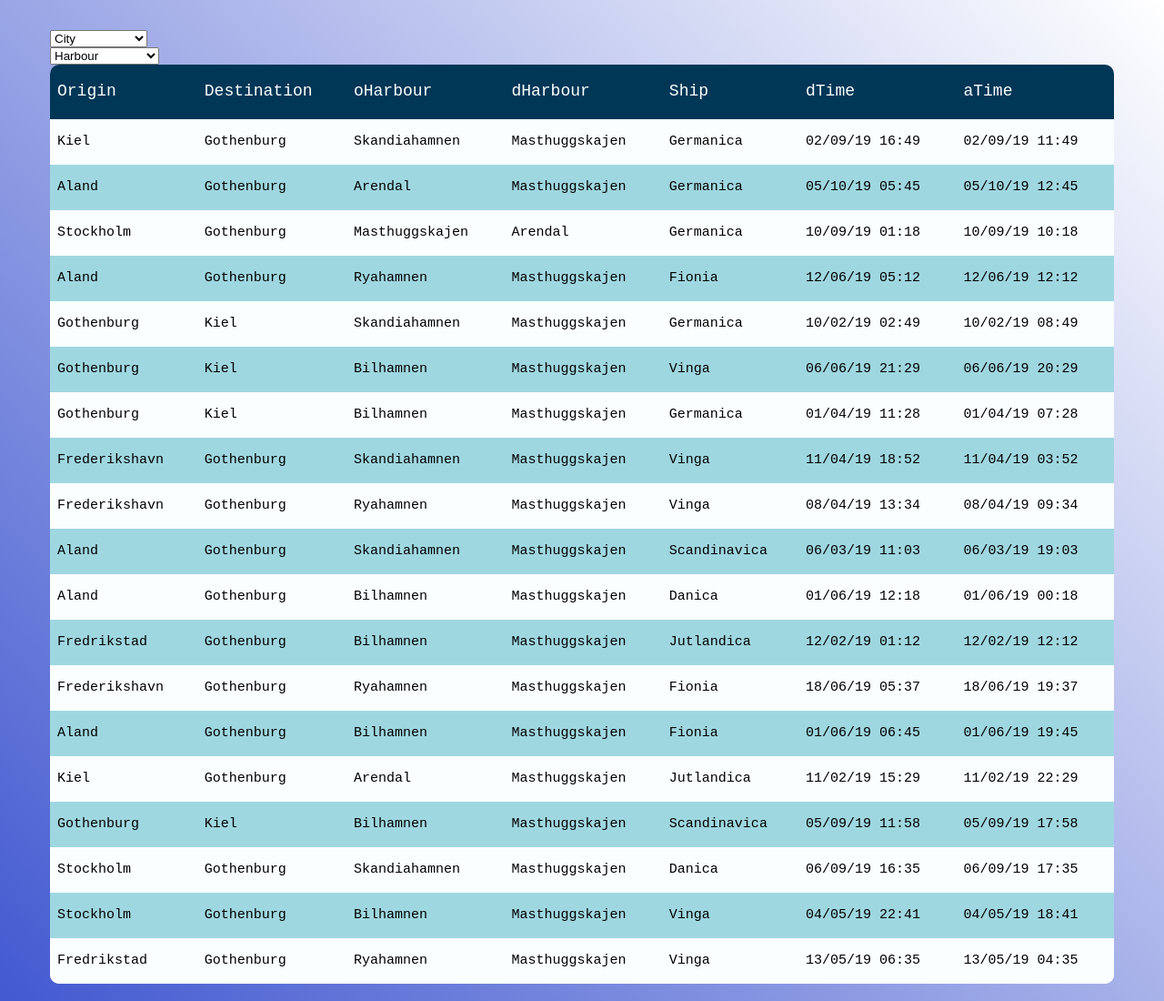
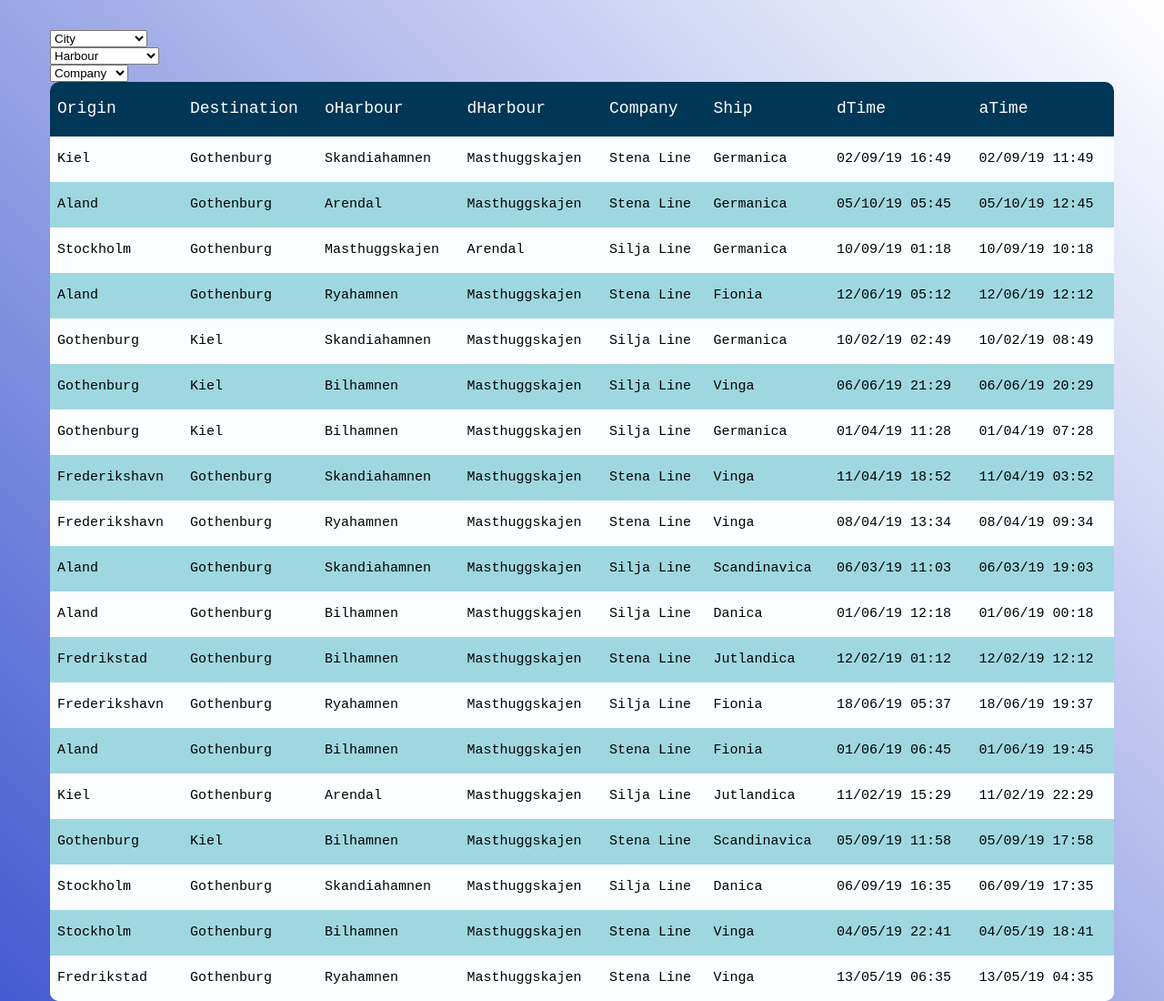
Before and after one commit to MaxPetersson/DAT257-Agile, a plain HTML site: page Development/index.html in a window 1280 px wide. Shown: the top 1100 px of the page at 91% size. Drawn offline with Linux system fonts and the light colour scheme.

Commit message:
Filter on Company enabled

```diff
--- a/Development/index.html
+++ b/Development/index.html
@@ -32,6 +32,13 @@
 						<option value = "Skandiahamnen">Skandiahamnen</option>
 					</select>
 				</form>
+				<form>
+					<select name = "dropdownCompanies" onchange="filterCompany(this.value)">
+						<option value = "Company" selected>Company</option>
+						<option value = "Stena Line">Stena Line</option>
+						<option value = "Silja Line">Silja Line</option>
+					</select>
+				</form>
 				<table id="shipTable"></table>
 
 			</div>
--- a/Development/js/main.js
+++ b/Development/js/main.js
@@ -1,23 +1,23 @@
 
-var mockupEntries = [{"Origin": "Kiel", "Destination": "Gothenburg", "oHarbour": "Skandiahamnen", "dHarbour": "Masthuggskajen", "Ship": "Germanica", "dTime": "02/09/19 16:49", "aTime": "02/09/19 11:49"},
-    {"Origin": "Aland", "Destination": "Gothenburg", "oHarbour": "Arendal", "dHarbour": "Masthuggskajen", "Ship": "Germanica", "dTime": "05/10/19 05:45", "aTime": "05/10/19 12:45"},
-    {"Origin": "Stockholm", "Destination": "Gothenburg", "oHarbour": "Masthuggskajen", "dHarbour": "Arendal", "Ship": "Germanica", "dTime": "10/09/19 01:18", "aTime": "10/09/19 10:18"},
-    {"Origin": "Aland", "Destination": "Gothenburg", "oHarbour": "Ryahamnen", "dHarbour": "Masthuggskajen", "Ship": "Fionia", "dTime": "12/06/19 05:12", "aTime": "12/06/19 12:12"},
-    {"Origin": "Gothenburg", "Destination": "Kiel", "oHarbour": "Skandiahamnen", "dHarbour": "Masthuggskajen", "Ship": "Germanica", "dTime": "10/02/19 02:49", "aTime": "10/02/19 08:49"},
-    {"Origin": "Gothenburg", "Destination": "Kiel", "oHarbour": "Bilhamnen", "dHarbour": "Masthuggskajen", "Ship": "Vinga", "dTime": "06/06/19 21:29", "aTime": "06/06/19 20:29"},
-    {"Origin": "Gothenburg", "Destination": "Kiel", "oHarbour": "Bilhamnen", "dHarbour": "Masthuggskajen", "Ship": "Germanica", "dTime": "01/04/19 11:28", "aTime": "01/04/19 07:28"},
-    {"Origin": "Frederikshavn", "Destination": "Gothenburg", "oHarbour": "Skandiahamnen", "dHarbour": "Masthuggskajen", "Ship": "Vinga", "dTime": "11/04/19 18:52", "aTime": "11/04/19 03:52"},
-    {"Origin": "Frederikshavn", "Destination": "Gothenburg", "oHarbour": "Ryahamnen", "dHarbour": "Masthuggskajen", "Ship": "Vinga", "dTime": "08/04/19 13:34", "aTime": "08/04/19 09:34"},
-    {"Origin": "Aland", "Destination": "Gothenburg", "oHarbour": "Skandiahamnen", "dHarbour": "Masthuggskajen", "Ship": "Scandinavica", "dTime": "06/03/19 11:03", "aTime": "06/03/19 19:03"},
-    {"Origin": "Aland", "Destination": "Gothenburg", "oHarbour": "Bilhamnen", "dHarbour": "Masthuggskajen", "Ship": "Danica", "dTime": "01/06/19 12:18", "aTime": "01/06/19 00:18"},
-    {"Origin": "Fredrikstad", "Destination": "Gothenburg", "oHarbour": "Bilhamnen", "dHarbour": "Masthuggskajen", "Ship": "Jutlandica", "dTime": "12/02/19 01:12", "aTime": "12/02/19 12:12"},
-    {"Origin": "Frederikshavn", "Destination": "Gothenburg", "oHarbour": "Ryahamnen", "dHarbour": "Masthuggskajen", "Ship": "Fionia", "dTime": "18/06/19 05:37", "aTime": "18/06/19 19:37"},
-    {"Origin": "Aland", "Destination": "Gothenburg", "oHarbour": "Bilhamnen", "dHarbour": "Masthuggskajen", "Ship": "Fionia", "dTime": "01/06/19 06:45", "aTime": "01/06/19 19:45"},
-    {"Origin": "Kiel", "Destination": "Gothenburg", "oHarbour": "Arendal", "dHarbour": "Masthuggskajen", "Ship": "Jutlandica", "dTime": "11/02/19 15:29", "aTime": "11/02/19 22:29"},
-    {"Origin": "Gothenburg", "Destination": "Kiel", "oHarbour": "Bilhamnen", "dHarbour": "Masthuggskajen", "Ship": "Scandinavica", "dTime": "05/09/19 11:58", "aTime": "05/09/19 17:58"},
-    {"Origin": "Stockholm", "Destination": "Gothenburg", "oHarbour": "Skandiahamnen", "dHarbour": "Masthuggskajen", "Ship": "Danica", "dTime": "06/09/19 16:35", "aTime": "06/09/19 17:35"},
-    {"Origin": "Stockholm", "Destination": "Gothenburg", "oHarbour": "Bilhamnen", "dHarbour": "Masthuggskajen", "Ship": "Vinga", "dTime": "04/05/19 22:41", "aTime": "04/05/19 18:41"},
-    {"Origin": "Fredrikstad", "Destination": "Gothenburg", "oHarbour": "Ryahamnen", "dHarbour": "Masthuggskajen", "Ship": "Vinga", "dTime": "13/05/19 06:35", "aTime": "13/05/19 04:35"}]
+var mockupEntries = [{"Origin": "Kiel", "Destination": "Gothenburg", "oHarbour": "Skandiahamnen", "dHarbour": "Masthuggskajen", "Company": "Stena Line", "Ship": "Germanica", "dTime": "02/09/19 16:49", "aTime": "02/09/19 11:49"},
+{"Origin": "Aland", "Destination": "Gothenburg", "oHarbour": "Arendal", "dHarbour": "Masthuggskajen", "Company": "Stena Line", "Ship": "Germanica", "dTime": "05/10/19 05:45", "aTime": "05/10/19 12:45"},
+{"Origin": "Stockholm", "Destination": "Gothenburg", "oHarbour": "Masthuggskajen", "dHarbour": "Arendal", "Company": "Silja Line", "Ship": "Germanica", "dTime": "10/09/19 01:18", "aTime": "10/09/19 10:18"},
+{"Origin": "Aland", "Destination": "Gothenburg", "oHarbour": "Ryahamnen", "dHarbour": "Masthuggskajen", "Company": "Stena Line", "Ship": "Fionia", "dTime": "12/06/19 05:12", "aTime": "12/06/19 12:12"},
+{"Origin": "Gothenburg", "Destination": "Kiel", "oHarbour": "Skandiahamnen", "dHarbour": "Masthuggskajen", "Company": "Silja Line", "Ship": "Germanica", "dTime": "10/02/19 02:49", "aTime": "10/02/19 08:49"},
+{"Origin": "Gothenburg", "Destination": "Kiel", "oHarbour": "Bilhamnen", "dHarbour": "Masthuggskajen", "Company": "Silja Line", "Ship": "Vinga", "dTime": "06/06/19 21:29", "aTime": "06/06/19 20:29"},
+{"Origin": "Gothenburg", "Destination": "Kiel", "oHarbour": "Bilhamnen", "dHarbour": "Masthuggskajen", "Company": "Silja Line", "Ship": "Germanica", "dTime": "01/04/19 11:28", "aTime": "01/04/19 07:28"},
+{"Origin": "Frederikshavn", "Destination": "Gothenburg", "oHarbour": "Skandiahamnen", "dHarbour": "Masthuggskajen", "Company": "Stena Line", "Ship": "Vinga", "dTime": "11/04/19 18:52", "aTime": "11/04/19 03:52"},
+{"Origin": "Frederikshavn", "Destination": "Gothenburg", "oHarbour": "Ryahamnen", "dHarbour": "Masthuggskajen", "Company": "Stena Line", "Ship": "Vinga", "dTime": "08/04/19 13:34", "aTime": "08/04/19 09:34"},
+{"Origin": "Aland", "Destination": "Gothenburg", "oHarbour": "Skandiahamnen", "dHarbour": "Masthuggskajen", "Company": "Silja Line", "Ship": "Scandinavica", "dTime": "06/03/19 11:03", "aTime": "06/03/19 19:03"},
+{"Origin": "Aland", "Destination": "Gothenburg", "oHarbour": "Bilhamnen", "dHarbour": "Masthuggskajen", "Company": "Silja Line", "Ship": "Danica", "dTime": "01/06/19 12:18", "aTime": "01/06/19 00:18"},
+{"Origin": "Fredrikstad", "Destination": "Gothenburg", "oHarbour": "Bilhamnen", "dHarbour": "Masthuggskajen", "Company": "Stena Line", "Ship": "Jutlandica", "dTime": "12/02/19 01:12", "aTime": "12/02/19 12:12"},
+{"Origin": "Frederikshavn", "Destination": "Gothenburg", "oHarbour": "Ryahamnen", "dHarbour": "Masthuggskajen", "Company": "Silja Line", "Ship": "Fionia", "dTime": "18/06/19 05:37", "aTime": "18/06/19 19:37"},
+{"Origin": "Aland", "Destination": "Gothenburg", "oHarbour": "Bilhamnen", "dHarbour": "Masthuggskajen", "Company": "Stena Line", "Ship": "Fionia", "dTime": "01/06/19 06:45", "aTime": "01/06/19 19:45"},
+{"Origin": "Kiel", "Destination": "Gothenburg", "oHarbour": "Arendal", "dHarbour": "Masthuggskajen", "Company": "Silja Line", "Ship": "Jutlandica", "dTime": "11/02/19 15:29", "aTime": "11/02/19 22:29"},
+{"Origin": "Gothenburg", "Destination": "Kiel", "oHarbour": "Bilhamnen", "dHarbour": "Masthuggskajen", "Company": "Stena Line", "Ship": "Scandinavica", "dTime": "05/09/19 11:58", "aTime": "05/09/19 17:58"},
+{"Origin": "Stockholm", "Destination": "Gothenburg", "oHarbour": "Skandiahamnen", "dHarbour": "Masthuggskajen", "Company": "Silja Line", "Ship": "Danica", "dTime": "06/09/19 16:35", "aTime": "06/09/19 17:35"},
+{"Origin": "Stockholm", "Destination": "Gothenburg", "oHarbour": "Bilhamnen", "dHarbour": "Masthuggskajen", "Company": "Stena Line", "Ship": "Vinga", "dTime": "04/05/19 22:41", "aTime": "04/05/19 18:41"},
+{"Origin": "Fredrikstad", "Destination": "Gothenburg", "oHarbour": "Ryahamnen", "dHarbour": "Masthuggskajen", "Company": "Stena Line", "Ship": "Vinga", "dTime": "13/05/19 06:35", "aTime": "13/05/19 04:35"}]
 
 /**
  * @param {*} city Use this function to get a new display with every row related to searched city.
@@ -39,6 +39,29 @@ function filterCity(city){
 
     // Apply new content
     generateTable(table, sortedCities);
+    generateTableHead(table, data);
+}
+
+/**
+ * @param {*} company Use this function to get a new display with every row related to searched city.
+ */
+function filterCompany(company){
+    // Remove current shipTable content
+    document.getElementById("shipTable").innerHTML = "";
+
+    var sortedCompanies = [];
+    if(company == "Company"){
+        sortedCompanies = mockupEntries; //Display all data
+    }
+    else {
+        mockupEntries.forEach(row => {
+            if(row.Company == company)
+            sortedCompanies.push(row);
+        });
+    }
+
+    // Apply new content
+    generateTable(table, sortedCompanies);
     generateTableHead(table, data);
 }
 
```
